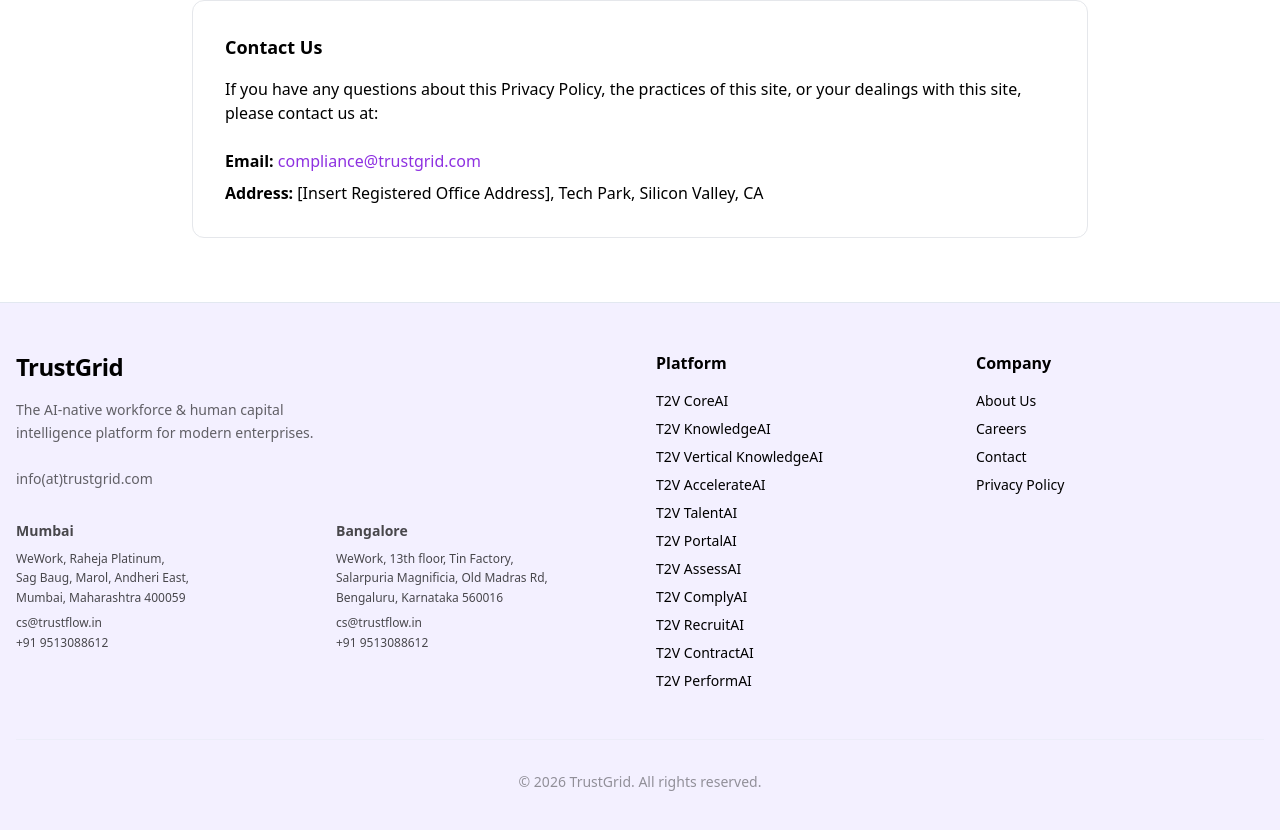
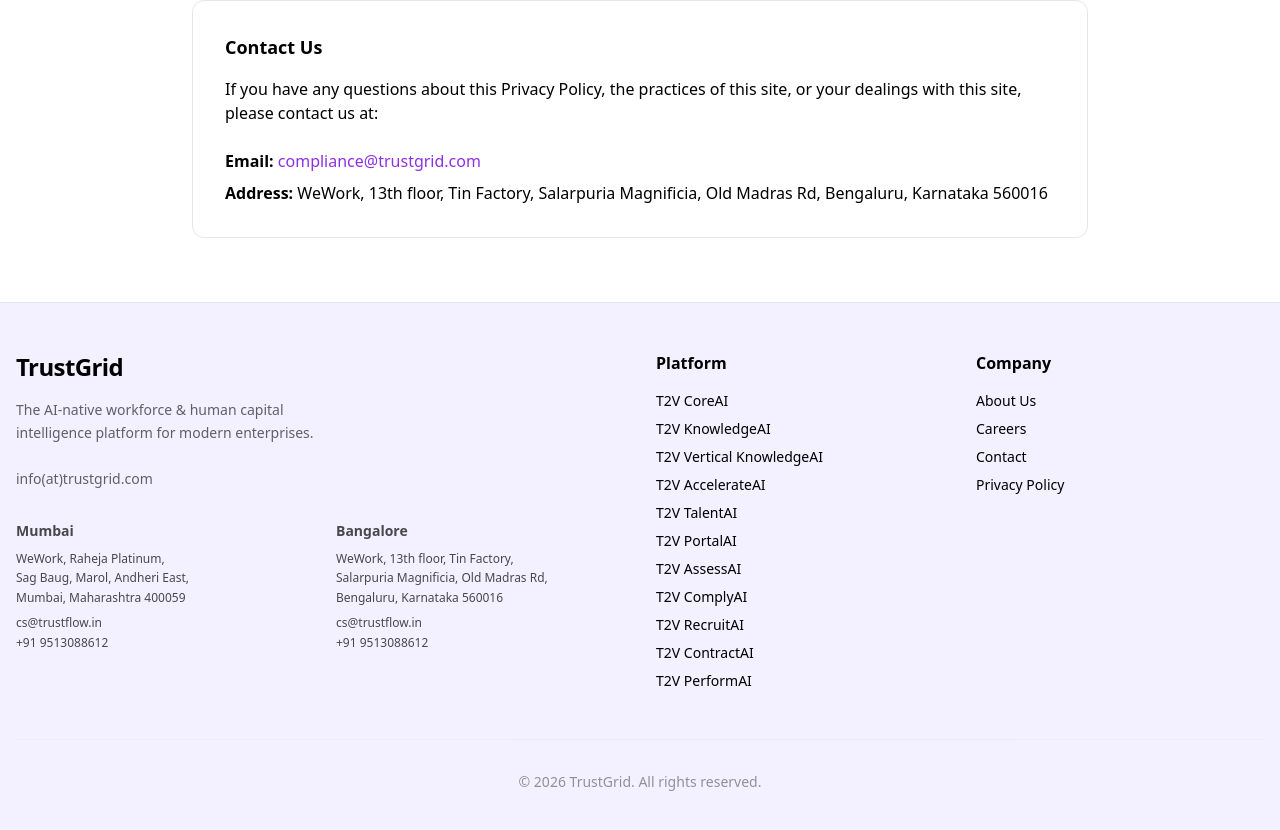
Before and after one commit to santhosharam/T2V_Employee_, a React (Vite) app: page /privacy-policy in a window 1280 px wide. Shown: the part 3410-4240 px from the top of the page. Built offline with nearby package versions, Linux system fonts and the light colour scheme.

Commit message:
update(privacy): set Bangalore address

```diff
--- a/src/pages/PrivacyPolicy.tsx
+++ b/src/pages/PrivacyPolicy.tsx
@@ -198,7 +198,7 @@
                             </p>
                             <div className="space-y-2 text-foreground">
                                 <p><strong>Email:</strong> <a href="mailto:compliance@trustgrid.com" className="text-primary hover:underline">compliance@trustgrid.com</a></p>
-                                <p><strong>Address:</strong> [Insert Registered Office Address], Tech Park, Silicon Valley, CA</p>
+                                <p><strong>Address:</strong> WeWork, 13th floor, Tin Factory, Salarpuria Magnificia, Old Madras Rd, Bengaluru, Karnataka 560016</p>
                             </div>
                         </div>
                     </div>
```
